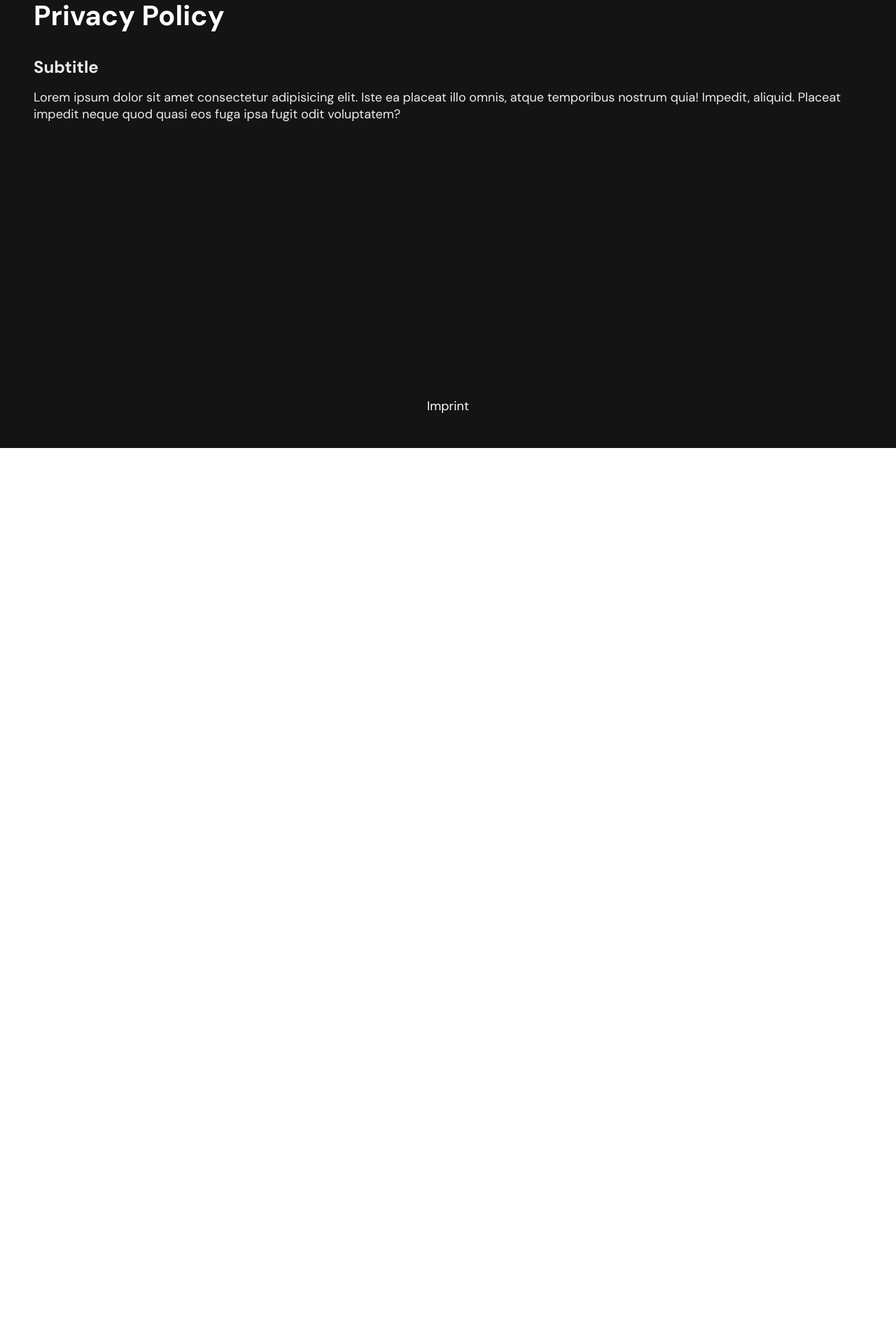
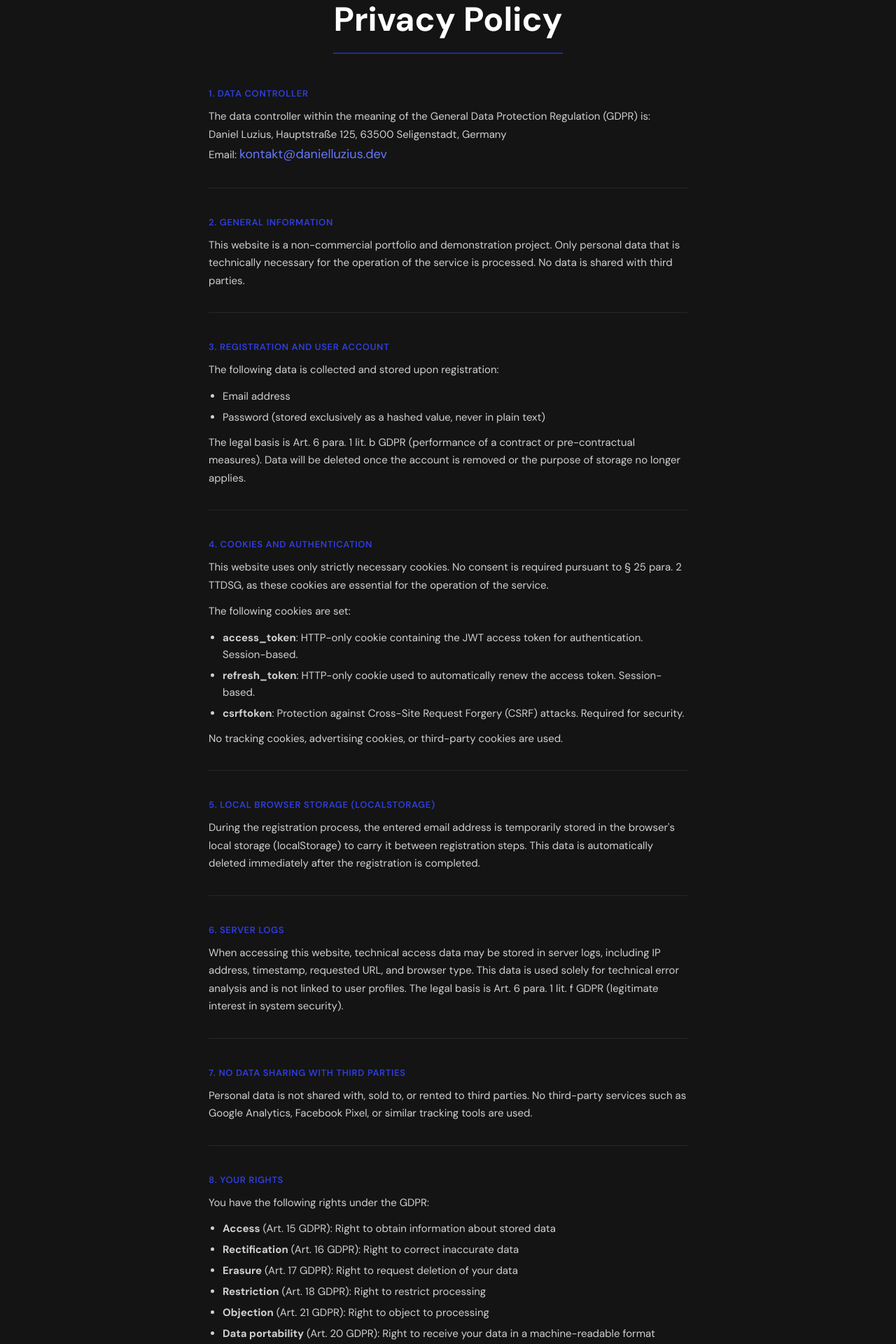
Before and after one commit to Danielluzius/videoflix-frontend, an Angular app: page /privacy in a window 1280 px wide. Shown: the part 160-2080 px from the top of the page at 70% size. Before the commit the page ends 800 px from the top, so only its background shows below. Built offline with nearby package versions, Linux system fonts and the light colour scheme.

Commit message:
feat: update imprint and privacy policy pages with legal information and styling improvements

```diff
--- a/src/app/features/imprint/imprint.component.html
+++ b/src/app/features/imprint/imprint.component.html
@@ -1,21 +1,56 @@
-<main class="w_full d_flex_ss_gl font_white_color">
-    <h1 class="font_prime_color">Imprint</h1>
+<main class="legal-page">
+    <h1>Imprint</h1>
 
-    <section class="d_flex_ss_gm f_d_c">
-        <h2>Legal Notice</h2>
+    <section>
+        <h2>Information pursuant to § 5 TMG (German Telemedia Act)</h2>
         <address>
-            <p><strong>Name:</strong> Max Mustermann</p>
-            <p><strong>Address:</strong> Sample Street 1, 12345 Sample City</p>
-            <p><strong>Phone:</strong> <a class="link_secondary" href="tel:+44123456789">+44 123 456 789</a></p>
-            <p><strong>Email:</strong> <a class="link_secondary"
-                    href="mailto:info&#64;example.com">info&#64;example.com</a></p>
+            <p>Daniel Luzius</p>
+            <p>Hauptstraße 125</p>
+            <p>63500 Seligenstadt</p>
+            <p>Germany</p>
         </address>
     </section>
-    <section class="d_flex_ss_gm f_d_c">
-        <h3>Disclaimer</h3>
+
+    <section>
+        <h2>Contact</h2>
+        <p>Email: <a class="link_secondary" href="mailto:kontakt&#64;danielluzius.dev">kontakt&#64;danielluzius.dev</a>
+        </p>
+    </section>
+
+    <section>
+        <h2>Notice</h2>
         <p>
-            Despite careful content control, we assume no liability for the content of external links.
-            The operators of the linked pages are solely responsible for their content.
+            This website is a non-commercial portfolio and demonstration project.
+            It is intended solely to showcase programming skills and is not designed for production use.
+        </p>
+    </section>
+
+    <section>
+        <h2>Liability for Content</h2>
+        <p>
+            As a service provider, I am responsible for my own content on this website in accordance with
+            § 7 para. 1 TMG under general law. However, according to §§ 8 to 10 TMG, I am not obligated
+            to monitor transmitted or stored third-party information or to investigate circumstances that
+            indicate illegal activity.
+        </p>
+    </section>
+
+    <section>
+        <h2>Liability for Links</h2>
+        <p>
+            This website does not contain links to third-party sites. Should any such links exist,
+            they were checked for possible legal violations at the time of linking. No illegal content
+            was apparent at the time of linking. Permanent monitoring of linked pages is not reasonable
+            without concrete indication of a legal violation.
+        </p>
+    </section>
+
+    <section>
+        <h2>Copyright</h2>
+        <p>
+            The content and works created by the site operator on these pages are subject to German copyright law.
+            Reproduction, editing, distribution, and any kind of use beyond the limits of copyright law require
+            the written consent of the respective author or creator.
         </p>
     </section>
 </main>
--- a/src/app/features/privacy/privacy.component.html
+++ b/src/app/features/privacy/privacy.component.html
@@ -1,10 +1,110 @@
-<main class="w_full d_flex_ss_gl font_white_color">
-    <h1 class="font_prime_color">Privacy Policy</h1>
-    <section class="d_flex_ss_gm f_d_c">
-        <h2>Subtitle</h2>
+<main class="legal-page">
+    <h1>Privacy Policy</h1>
+
+    <section>
+        <h2>1. Data Controller</h2>
         <p>
-            Lorem ipsum dolor sit amet consectetur adipisicing elit. Iste ea placeat illo omnis, atque temporibus
-            nostrum quia! Impedit, aliquid. Placeat impedit neque quod quasi eos fuga ipsa fugit odit voluptatem?
+            The data controller within the meaning of the General Data Protection Regulation (GDPR) is:<br>
+            Daniel Luzius, Hauptstraße 125, 63500 Seligenstadt, Germany<br>
+            Email: <a class="link_secondary" href="mailto:kontakt&#64;danielluzius.dev">kontakt&#64;danielluzius.dev</a>
         </p>
     </section>
+
+    <section>
+        <h2>2. General Information</h2>
+        <p>
+            This website is a non-commercial portfolio and demonstration project. Only personal data that is
+            technically necessary for the operation of the service is processed. No data is shared with third parties.
+        </p>
+    </section>
+
+    <section>
+        <h2>3. Registration and User Account</h2>
+        <p>The following data is collected and stored upon registration:</p>
+        <ul>
+            <li>Email address</li>
+            <li>Password (stored exclusively as a hashed value, never in plain text)</li>
+        </ul>
+        <p>
+            The legal basis is Art. 6 para. 1 lit. b GDPR (performance of a contract or pre-contractual measures).
+            Data will be deleted once the account is removed or the purpose of storage no longer applies.
+        </p>
+    </section>
+
+    <section>
+        <h2>4. Cookies and Authentication</h2>
+        <p>
+            This website uses only strictly necessary cookies. No consent is required pursuant to
+            § 25 para. 2 TTDSG, as these cookies are essential for the operation of the service.
+        </p>
+        <p>The following cookies are set:</p>
+        <ul>
+            <li><strong>access_token</strong>: HTTP-only cookie containing the JWT access token for authentication.
+                Session-based.</li>
+            <li><strong>refresh_token</strong>: HTTP-only cookie used to automatically renew the access token.
+                Session-based.</li>
+            <li><strong>csrftoken</strong>: Protection against Cross-Site Request Forgery (CSRF) attacks. Required for
+                security.</li>
+        </ul>
+        <p>
+            No tracking cookies, advertising cookies, or third-party cookies are used.
+        </p>
+    </section>
+
+    <section>
+        <h2>5. Local Browser Storage (localStorage)</h2>
+        <p>
+            During the registration process, the entered email address is temporarily stored in the browser's
+            local storage (localStorage) to carry it between registration steps. This data is automatically
+            deleted immediately after the registration is completed.
+        </p>
+    </section>
+
+    <section>
+        <h2>6. Server Logs</h2>
+        <p>
+            When accessing this website, technical access data may be stored in server logs, including
+            IP address, timestamp, requested URL, and browser type. This data is used solely for technical
+            error analysis and is not linked to user profiles. The legal basis is Art. 6 para. 1 lit. f GDPR
+            (legitimate interest in system security).
+        </p>
+    </section>
+
+    <section>
+        <h2>7. No Data Sharing with Third Parties</h2>
+        <p>
+            Personal data is not shared with, sold to, or rented to third parties.
+            No third-party services such as Google Analytics, Facebook Pixel, or similar tracking tools are used.
+        </p>
+    </section>
+
+    <section>
+        <h2>8. Your Rights</h2>
+        <p>You have the following rights under the GDPR:</p>
+        <ul>
+            <li><strong>Access</strong> (Art. 15 GDPR): Right to obtain information about stored data</li>
+            <li><strong>Rectification</strong> (Art. 16 GDPR): Right to correct inaccurate data</li>
+            <li><strong>Erasure</strong> (Art. 17 GDPR): Right to request deletion of your data</li>
+            <li><strong>Restriction</strong> (Art. 18 GDPR): Right to restrict processing</li>
+            <li><strong>Objection</strong> (Art. 21 GDPR): Right to object to processing</li>
+            <li><strong>Data portability</strong> (Art. 20 GDPR): Right to receive your data in a machine-readable
+                format</li>
+        </ul>
+        <p>
+            To exercise your rights, please contact:
+            <a class="link_secondary" href="mailto:kontakt&#64;danielluzius.dev">kontakt&#64;danielluzius.dev</a>
+        </p>
+        <p>
+            You also have the right to lodge a complaint with a data protection supervisory authority.
+            The competent authority for Hesse, Germany is the
+            <a class="link_secondary" href="https://datenschutz.hessen.de" target="_blank" rel="noopener noreferrer">
+                Hessian Commissioner for Data Protection and Freedom of Information (HBDI)
+            </a>.
+        </p>
+    </section>
+
+    <section>
+        <h2>9. Last Updated</h2>
+        <p>July 2026</p>
+    </section>
 </main>
--- a/src/styles/auth.scss
+++ b/src/styles/auth.scss
@@ -58,6 +58,93 @@
   }
 }
 
+// ── Legal pages (Imprint / Privacy Policy) ───────────────────────
+
+.legal-page {
+  max-width: 780px;
+  width: 100%;
+  margin: 0 auto;
+  padding: 48px max(clamp(16px, 4vw, 48px), 16px);
+  display: flex;
+  flex-direction: column;
+  gap: 40px;
+  color: #ffffff;
+  text-align: left;
+
+  h1 {
+    font-size: clamp(28px, 5vw, 48px);
+    font-weight: 700;
+    margin: 0 0 8px;
+    color: #ffffff;
+    border-bottom: 2px solid rgba(46, 62, 223, 0.6);
+    padding-bottom: 16px;
+  }
+
+  section {
+    display: flex;
+    flex-direction: column;
+    gap: 12px;
+    width: 100%;
+    padding-bottom: 32px;
+    border-bottom: 1px solid rgba(255, 255, 255, 0.08);
+
+    &:last-child {
+      border-bottom: none;
+      padding-bottom: 0;
+    }
+
+    h2 {
+      font-size: 18px;
+      font-weight: 600;
+      color: rgba(46, 62, 223, 1);
+      margin: 0;
+      text-transform: uppercase;
+      letter-spacing: 0.05em;
+      font-size: 13px;
+    }
+
+    h3 {
+      font-size: 15px;
+      font-weight: 600;
+      color: rgba(255, 255, 255, 0.7);
+      margin: 0;
+    }
+
+    p,
+    address {
+      font-size: 15px;
+      line-height: 1.7;
+      color: rgba(255, 255, 255, 0.8);
+      margin: 0;
+      font-style: normal;
+    }
+
+    ul {
+      margin: 0;
+      padding-left: 20px;
+      display: flex;
+      flex-direction: column;
+      gap: 6px;
+
+      li {
+        font-size: 15px;
+        line-height: 1.6;
+        color: rgba(255, 255, 255, 0.8);
+      }
+    }
+
+    a {
+      color: rgba(100, 120, 255, 1);
+      text-decoration: none;
+      transition: color 0.2s ease;
+
+      &:hover {
+        color: #ffffff;
+      }
+    }
+  }
+}
+
 .spinner {
   width: 40px;
   height: 40px;
--- a/src/styles/toast-msg.scss
+++ b/src/styles/toast-msg.scss
@@ -46,20 +46,27 @@
 }
 
 @media screen and (max-width: 500px) {
-  .toast_msg_left {
-    width: 16px;
-    padding: 4px;
-  }
-  .toast_msg_left img {
-    width: 16px;
-    height: 16px;
-  }
   .toast_msg {
-    min-width: 0px;
-    margin-right: 16px;
+    left: 16px;
+    right: 16px;
+    bottom: 16px;
+    min-width: 0;
+    max-width: none;
+    width: auto;
+    animation: slideInFromBottom 0.25s ease-out forwards;
   }
 }
 
+@keyframes slideInFromBottom {
+  0% {
+    opacity: 0;
+    transform: translateY(100%);
+  }
+  100% {
+    opacity: 1;
+    transform: translateY(0);
+  }
+}
 .toast_msg[error="true"] .toast_msg_left {
   background: rgba(255, 0, 0, 1);
 }
--- a/src/styles/video-list.scss
+++ b/src/styles/video-list.scss
@@ -667,3 +667,9 @@ app-video-list main {
 app-video-list ~ app-footer .main_footer nav {
   justify-content: flex-end;
 }
+
+@media screen and (max-width: 768px) {
+  app-video-list ~ app-footer .main_footer nav {
+    justify-content: center;
+  }
+}
```
